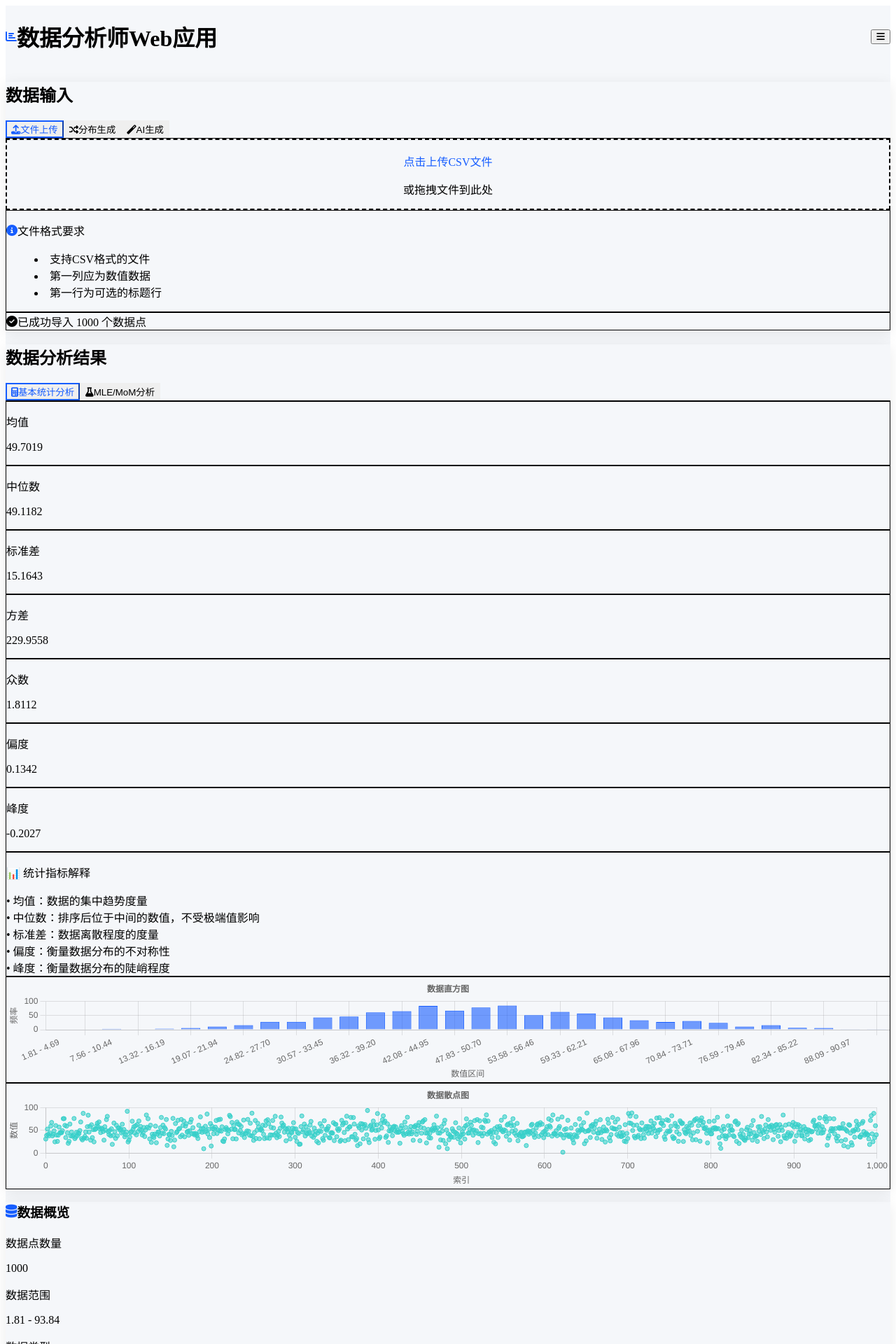
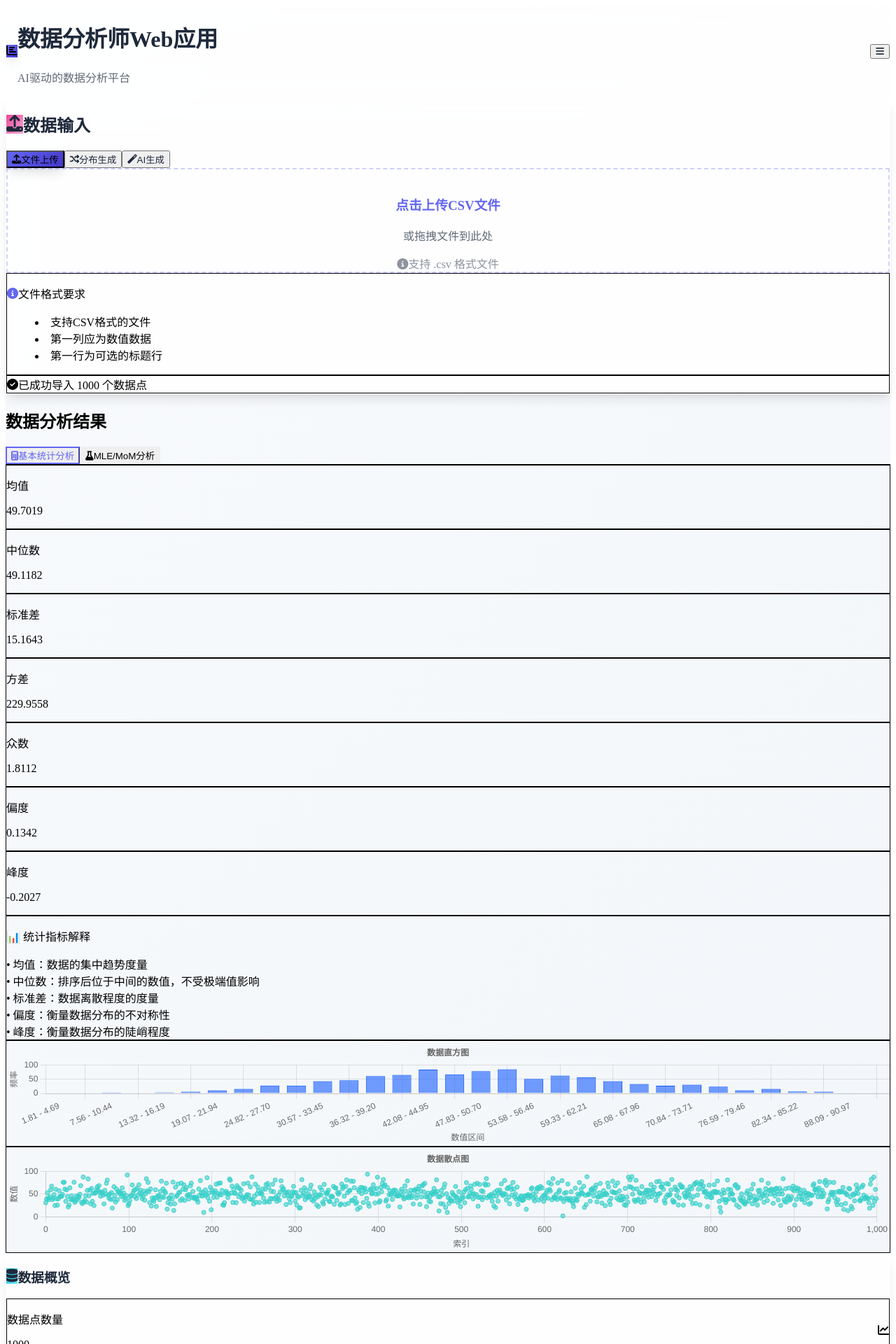
Before and after one commit to A1motoro/Analyzer_for_AIE1901, a React (Vite) app in the folder analyzer-app/: page / in a window 1280 px wide. Shown: the top 1920 px of the page at 70% size. Built offline with nearby package versions, Linux system fonts and the light colour scheme.

Commit message:
大幅提升界面美观度：现代化设计、玻璃拟态效果、流畅动画

```diff
--- a/analyzer-app/src/App.tsx
+++ b/analyzer-app/src/App.tsx
@@ -106,21 +106,28 @@ const App: React.FC = () => {
   }, []);
 
   return (
-    <div className="min-h-screen flex flex-col bg-neutral">
+    <div className="min-h-screen flex flex-col gradient-bg">
       {/* 顶部导航栏 */}
-      <header className="bg-white shadow-sm sticky top-0 z-10">
+      <header className="glass sticky top-0 z-10 backdrop-blur-xl border-b border-white/20">
         <div className="container mx-auto px-4 py-4 flex justify-between items-center">
-          <div className="flex items-center space-x-2">
-            <i className="fa fa-bar-chart text-2xl text-primary"></i>
-            <h1 className="text-xl font-bold text-gray-800">数据分析师Web应用</h1>
+          <div className="flex items-center space-x-3 animate-fade-in">
+            <div className="p-2 rounded-xl gradient-primary text-white shadow-lg">
+              <i className="fa fa-bar-chart text-xl"></i>
+            </div>
+            <div>
+              <h1 className="text-xl font-bold text-neutral-dark">数据分析师Web应用</h1>
+              <p className="text-xs text-neutral-dark/70">AI驱动的数据分析平台</p>
+            </div>
           </div>
 
           {/* 主导航 */}
-          <nav className="hidden md:flex items-center space-x-6">
+          <nav className="hidden md:flex items-center space-x-2">
             <button
               onClick={() => setCurrentView('analysis')}
-              className={`flex items-center font-medium ${
-                currentView === 'analysis' ? 'text-primary' : 'text-gray-600 hover:text-primary'
+              className={`flex items-center px-4 py-2 rounded-xl font-medium transition-all-300 hover-lift ${
+                currentView === 'analysis'
+                  ? 'gradient-primary text-white shadow-lg glow-primary'
+                  : 'text-neutral-dark hover:bg-white/60 hover:text-primary'
               }`}
             >
               <i className="fa fa-line-chart mr-2"></i>
@@ -128,8 +135,10 @@ const App: React.FC = () => {
             </button>
             <button
               onClick={() => setCurrentView('tutorial')}
-              className={`flex items-center font-medium ${
-                currentView === 'tutorial' ? 'text-primary' : 'text-gray-600 hover:text-primary'
+              className={`flex items-center px-4 py-2 rounded-xl font-medium transition-all-300 hover-lift ${
+                currentView === 'tutorial'
+                  ? 'gradient-primary text-white shadow-lg glow-primary'
+                  : 'text-neutral-dark hover:bg-white/60 hover:text-primary'
               }`}
             >
               <i className="fa fa-book mr-2"></i>
@@ -137,8 +146,10 @@ const App: React.FC = () => {
             </button>
             <button
               onClick={() => setCurrentView('settings')}
-              className={`flex items-center font-medium ${
-                currentView === 'settings' ? 'text-primary' : 'text-gray-600 hover:text-primary'
+              className={`flex items-center px-4 py-2 rounded-xl font-medium transition-all-300 hover-lift ${
+                currentView === 'settings'
+                  ? 'gradient-primary text-white shadow-lg glow-primary'
+                  : 'text-neutral-dark hover:bg-white/60 hover:text-primary'
               }`}
             >
               <i className="fa fa-cog mr-2"></i>
@@ -147,14 +158,14 @@ const App: React.FC = () => {
           </nav>
 
           {/* 移动端菜单按钮 */}
-          <button className="md:hidden text-gray-500">
+          <button className="md:hidden p-2 rounded-xl text-neutral-dark hover:bg-white/60 transition-all-300 hover-lift">
             <i className="fa fa-bars text-xl"></i>
           </button>
         </div>
       </header>
 
       {/* 主内容区域 */}
-      <main className="flex-grow container mx-auto px-4 py-8">
+      <main className="flex-grow container mx-auto px-4 py-8 animate-fade-in">
         {/* 数据分析视图 */}
         {currentView === 'analysis' && (
           <div className="grid grid-cols-1 lg:grid-cols-3 gap-6">
@@ -180,30 +191,55 @@ const App: React.FC = () => {
             {/* 侧边栏：AI助手和数据信息 */}
             <div className="space-y-6">
               {/* 数据概览 */}
-              <div className="bg-white rounded-xl shadow-card p-6 transition-all-300 hover:shadow-card-hover">
-                <h3 className="text-lg font-bold mb-4 flex items-center">
-                  <i className="fa fa-database text-primary mr-2"></i>
+              <div className="glass rounded-2xl p-6 transition-all-500 hover-lift card-shadow hover:card-shadow-hover animate-slide-in-right">
+                <h3 className="text-lg font-bold mb-4 flex items-center text-neutral-dark">
+                  <div className="p-2 rounded-lg gradient-secondary text-white mr-3">
+                    <i className="fa fa-database"></i>
+                  </div>
                   数据概览
                 </h3>
-                <div className="space-y-3">
+                <div className="space-y-4">
+                  <div className="p-4 rounded-xl bg-gradient-to-br from-blue-50 to-indigo-50 border border-blue-100">
+                    <div className="flex items-center justify-between">
                       <div>
-                    <p className="text-sm text-gray-500">数据点数量</p>
-                    <p className="text-2xl font-bold">{data.length}</p>
+                        <p className="text-sm font-medium text-blue-600">数据点数量</p>
+                        <p className="text-3xl font-bold text-blue-800">{data.length}</p>
                       </div>
+                      <div className="p-3 rounded-full bg-blue-500 text-white">
+                        <i className="fa fa-chart-line"></i>
+                      </div>
+                    </div>
+                  </div>
+
+                  <div className="p-4 rounded-xl bg-gradient-to-br from-green-50 to-emerald-50 border border-green-100">
+                    <div className="flex items-center justify-between">
                       <div>
-                    <p className="text-sm text-gray-500">数据范围</p>
-                    <p className="text-lg font-medium">
+                        <p className="text-sm font-medium text-green-600">数据范围</p>
+                        <p className="text-lg font-semibold text-green-800">
                           {data.length > 0
                             ? `${Math.min(...data).toFixed(2)} - ${Math.max(...data).toFixed(2)}`
                             : '--'
                           }
                         </p>
                       </div>
+                      <div className="p-3 rounded-full bg-green-500 text-white">
+                        <i className="fa fa-arrows-alt-h"></i>
+                      </div>
+                    </div>
+                  </div>
+
+                  <div className="p-4 rounded-xl bg-gradient-to-br from-purple-50 to-pink-50 border border-purple-100">
+                    <div className="flex items-center justify-between">
                       <div>
-                    <p className="text-sm text-gray-500">数据类型</p>
-                    <p className="text-lg font-medium">
+                        <p className="text-sm font-medium text-purple-600">数据类型</p>
+                        <p className="text-lg font-semibold text-purple-800">
                           {data.length > 0 ? '数值型数据' : '--'}
                         </p>
+                      </div>
+                      <div className="p-3 rounded-full bg-purple-500 text-white">
+                        <i className="fa fa-hashtag"></i>
+                      </div>
+                    </div>
                   </div>
                 </div>
               </div>
@@ -226,22 +262,42 @@ const App: React.FC = () => {
       </main>
 
       {/* 页脚 */}
-      <footer className="bg-gray-800 text-white py-8">
+      <footer className="glass-dark mt-16 py-12 border-t border-white/10">
         <div className="container mx-auto px-4">
           <div className="flex flex-col md:flex-row justify-between items-center">
-            <div className="mb-4 md:mb-0">
-              <p className="text-sm text-gray-400">© 2023 数据分析师Web应用. 保留所有权利.</p>
+            <div className="mb-6 md:mb-0 text-center md:text-left">
+              <div className="flex items-center justify-center md:justify-start space-x-3 mb-3">
+                <div className="p-2 rounded-xl gradient-primary text-white">
+                  <i className="fa fa-bar-chart"></i>
+                </div>
+                <div>
+                  <h3 className="text-lg font-bold text-white">数据分析师Web应用</h3>
+                  <p className="text-sm text-white/70">AI驱动的数据分析平台</p>
+                </div>
+              </div>
+              <p className="text-sm text-white/60">© 2024 数据分析师Web应用. 保留所有权利.</p>
             </div>
             <div className="flex space-x-4">
-              <a href="#" className="text-gray-400 hover:text-white transition-colors">
+              <a href="https://github.com/A1motoro/Analyzer_for_AIE1901" target="_blank" rel="noopener noreferrer"
+                 className="p-3 rounded-xl bg-white/10 hover:bg-white/20 text-white/70 hover:text-white transition-all-300 hover-lift">
                 <i className="fa fa-github text-xl"></i>
               </a>
-              <a href="#" className="text-gray-400 hover:text-white transition-colors">
+              <a href="#" className="p-3 rounded-xl bg-white/10 hover:bg-white/20 text-white/70 hover:text-white transition-all-300 hover-lift">
                 <i className="fa fa-twitter text-xl"></i>
               </a>
-              <a href="#" className="text-gray-400 hover:text-white transition-colors">
+              <a href="#" className="p-3 rounded-xl bg-white/10 hover:bg-white/20 text-white/70 hover:text-white transition-all-300 hover-lift">
                 <i className="fa fa-linkedin text-xl"></i>
               </a>
+            </div>
+          </div>
+
+          {/* 装饰性分割线 */}
+          <div className="mt-8 pt-8 border-t border-white/10">
+            <div className="flex justify-center space-x-8 text-sm text-white/50">
+              <span>🚀 现代化设计</span>
+              <span>🤖 AI驱动</span>
+              <span>📊 数据可视化</span>
+              <span>⚡ 高性能</span>
             </div>
           </div>
         </div>
--- a/analyzer-app/src/components/DataInputSection.tsx
+++ b/analyzer-app/src/components/DataInputSection.tsx
@@ -19,16 +19,21 @@ const DataInputSection: React.FC<DataInputSectionProps> = ({
   data
 }) => {
   return (
-    <section className="bg-white rounded-xl shadow-card p-6 mb-8 transition-all-300 hover:shadow-card-hover animate-slide-up">
-      <h2 className="text-xl font-bold mb-4">数据输入</h2>
+    <section className="glass rounded-2xl p-8 mb-8 transition-all-500 hover-lift card-shadow hover:card-shadow-hover animate-slide-up">
+      <h2 className="text-2xl font-bold mb-6 flex items-center text-neutral-dark">
+        <div className="p-3 rounded-xl gradient-accent text-white mr-4">
+          <i className="fa fa-upload"></i>
+        </div>
+        数据输入
+      </h2>
 
       {/* 输入方法切换标签 */}
-      <div className="flex border-b border-gray-200 mb-6">
+      <div className="flex flex-wrap gap-3 mb-8 p-2 rounded-xl bg-white/50">
         <button
-          className={`px-4 py-2 font-medium text-sm border-b-2 transition-all-300 ${
+          className={`flex items-center px-6 py-3 rounded-xl font-medium transition-all-300 hover-lift ${
             inputMethod === 'upload'
-              ? 'border-primary text-primary'
-              : 'border-transparent text-gray-500 hover:text-gray-700'
+              ? 'gradient-primary text-white shadow-lg glow-primary'
+              : 'bg-white/60 text-neutral-dark hover:bg-white hover:text-primary'
           }`}
           onClick={() => setInputMethod('upload')}
         >
@@ -36,10 +41,10 @@ const DataInputSection: React.FC<DataInputSectionProps> = ({
           文件上传
         </button>
         <button
-          className={`px-4 py-2 font-medium text-sm border-b-2 transition-all-300 ${
+          className={`flex items-center px-6 py-3 rounded-xl font-medium transition-all-300 hover-lift ${
             inputMethod === 'distribution'
-              ? 'border-primary text-primary'
-              : 'border-transparent text-gray-500 hover:text-gray-700'
+              ? 'gradient-secondary text-white shadow-lg'
+              : 'bg-white/60 text-neutral-dark hover:bg-white hover:text-secondary'
           }`}
           onClick={() => setInputMethod('distribution')}
         >
@@ -47,10 +52,10 @@ const DataInputSection: React.FC<DataInputSectionProps> = ({
           分布生成
         </button>
         <button
-          className={`px-4 py-2 font-medium text-sm border-b-2 transition-all-300 ${
+          className={`flex items-center px-6 py-3 rounded-xl font-medium transition-all-300 hover-lift ${
             inputMethod === 'ai'
-              ? 'border-primary text-primary'
-              : 'border-transparent text-gray-500 hover:text-gray-700'
+              ? 'gradient-accent text-white shadow-lg'
+              : 'bg-white/60 text-neutral-dark hover:bg-white hover:text-accent'
           }`}
           onClick={() => setInputMethod('ai')}
         >
@@ -61,8 +66,8 @@ const DataInputSection: React.FC<DataInputSectionProps> = ({
 
       {/* 文件上传区域 */}
       {inputMethod === 'upload' && (
-        <div className="space-y-4">
-          <div className="border-2 border-dashed border-gray-300 rounded-lg p-6 text-center hover:border-primary hover:bg-primary/5 transition-all-300">
+        <div className="space-y-6">
+          <div className="relative border-2 border-dashed border-primary/30 rounded-2xl p-8 text-center hover:border-primary hover:bg-primary/5 transition-all-500 hover-lift group">
             <input
               type="file"
               accept=".csv"
@@ -71,10 +76,15 @@ const DataInputSection: React.FC<DataInputSectionProps> = ({
               id="fileUpload"
             />
             <label htmlFor="fileUpload" className="cursor-pointer">
-              <i className="fa fa-file-text-o text-5xl text-gray-400 mb-4"></i>
-              <br />
-              <span className="font-medium text-primary">点击上传CSV文件</span>
-              <p className="text-sm text-gray-500 mt-2">或拖拽文件到此处</p>
+              <div className="p-4 rounded-full bg-gradient-to-br from-blue-100 to-indigo-100 text-primary mb-4 inline-block group-hover:scale-110 transition-transform duration-300">
+                <i className="fa fa-file-text-o text-4xl"></i>
+              </div>
+              <h3 className="text-xl font-bold text-primary mb-2">点击上传CSV文件</h3>
+              <p className="text-neutral-dark/70">或拖拽文件到此处</p>
+              <div className="mt-4 text-sm text-neutral-dark/50">
+                <i className="fa fa-info-circle mr-1"></i>
+                支持 .csv 格式文件
+              </div>
             </label>
           </div>
           <div className="bg-gray-50 border border-gray-200 rounded-lg p-4 text-sm text-gray-600">
--- a/analyzer-app/src/index.css
+++ b/analyzer-app/src/index.css
@@ -1,4 +1,5 @@
 @import url('https://cdnjs.cloudflare.com/ajax/libs/font-awesome/6.5.1/css/all.min.css');
+@import url('https://fonts.googleapis.com/css2?family=Inter:wght@300;400;500;600;700&display=swap');
 
 @tailwind base;
 @tailwind components;
@@ -6,16 +7,29 @@
 
 /* Tailwind CSS v4 自定义配置 */
 @theme {
-  --color-primary: #165DFF;
-  --color-secondary: #36CFC9;
-  --color-accent: #722ED1;
-  --color-neutral: #F5F7FA;
-  --color-neutral-dark: #1D2129;
+  --color-primary: #6366f1;
+  --color-primary-light: #a5b4fc;
+  --color-primary-dark: #4338ca;
+  --color-secondary: #06b6d4;
+  --color-secondary-light: #67e8f9;
+  --color-accent: #ec4899;
+  --color-accent-light: #f9a8d4;
+  --color-success: #10b981;
+  --color-warning: #f59e0b;
+  --color-error: #ef4444;
+  --color-neutral: #f8fafc;
+  --color-neutral-light: #f1f5f9;
+  --color-neutral-dark: #1e293b;
+  --color-neutral-darker: #0f172a;
 
-  --font-family-sans: Inter, system-ui, sans-serif;
+  --font-family-sans: 'Inter', system-ui, -apple-system, sans-serif;
 
-  --shadow-card: 0 4px 20px rgba(0, 0, 0, 0.08);
-  --shadow-card-hover: 0 8px 30px rgba(0, 0, 0, 0.12);
+  --shadow-sm: 0 1px 2px 0 rgba(0, 0, 0, 0.05);
+  --shadow: 0 1px 3px 0 rgba(0, 0, 0, 0.1), 0 1px 2px 0 rgba(0, 0, 0, 0.06);
+  --shadow-md: 0 4px 6px -1px rgba(0, 0, 0, 0.1), 0 2px 4px -1px rgba(0, 0, 0, 0.06);
+  --shadow-lg: 0 10px 15px -3px rgba(0, 0, 0, 0.1), 0 4px 6px -2px rgba(0, 0, 0, 0.05);
+  --shadow-xl: 0 20px 25px -5px rgba(0, 0, 0, 0.1), 0 10px 10px -5px rgba(0, 0, 0, 0.04);
+  --shadow-glow: 0 0 20px rgba(99, 102, 241, 0.3);
 }
 
 /* 自定义工具类 */
@@ -24,22 +38,98 @@
     content-visibility: auto;
   }
   .card-shadow {
-    box-shadow: 0 4px 20px rgba(0, 0, 0, 0.08);
+    box-shadow: var(--shadow-lg);
+  }
+  .card-shadow-hover {
+    box-shadow: var(--shadow-xl);
   }
   .transition-all-300 {
-    transition: all 300ms ease-in-out;
+    transition: all 300ms cubic-bezier(0.4, 0, 0.2, 1);
+  }
+  .transition-all-500 {
+    transition: all 500ms cubic-bezier(0.4, 0, 0.2, 1);
   }
   .text-balance {
     text-wrap: balance;
   }
+
+  /* 玻璃拟态效果 */
+  .glass {
+    background: rgba(255, 255, 255, 0.85);
+    backdrop-filter: blur(20px);
+    border: 1px solid rgba(255, 255, 255, 0.2);
+  }
+  .glass-dark {
+    background: rgba(15, 23, 42, 0.8);
+    backdrop-filter: blur(20px);
+    border: 1px solid rgba(255, 255, 255, 0.1);
+  }
+
+  /* 渐变背景 */
+  .gradient-primary {
+    background: linear-gradient(135deg, var(--color-primary) 0%, var(--color-primary-dark) 100%);
+  }
+  .gradient-secondary {
+    background: linear-gradient(135deg, var(--color-secondary) 0%, var(--color-secondary-light) 100%);
+  }
+  .gradient-accent {
+    background: linear-gradient(135deg, var(--color-accent) 0%, var(--color-accent-light) 100%);
+  }
+  .gradient-bg {
+    background: linear-gradient(135deg, var(--color-neutral) 0%, var(--color-neutral-light) 100%);
+  }
+
+  /* 发光效果 */
+  .glow-primary {
+    box-shadow: var(--shadow-glow);
+  }
+
+  /* 动画 */
   .animate-fade-in {
-    animation: fadeIn 0.3s ease-in-out;
+    animation: fadeIn 0.6s cubic-bezier(0.4, 0, 0.2, 1);
   }
   .animate-slide-up {
-    animation: slideUp 0.4s ease-out;
+    animation: slideUp 0.8s cubic-bezier(0.4, 0, 0.2, 1);
+  }
+  .animate-slide-in-left {
+    animation: slideInLeft 0.6s cubic-bezier(0.4, 0, 0.2, 1);
+  }
+  .animate-slide-in-right {
+    animation: slideInRight 0.6s cubic-bezier(0.4, 0, 0.2, 1);
   }
   .animate-pulse-slow {
     animation: pulse 3s cubic-bezier(0.4, 0, 0.6, 1) infinite;
+  }
+  .animate-bounce-gentle {
+    animation: bounceGentle 2s infinite;
+  }
+
+  /* 悬停效果 */
+  .hover-lift {
+    transform: translateY(0);
+    transition: transform 0.3s cubic-bezier(0.4, 0, 0.2, 1);
+  }
+  .hover-lift:hover {
+    transform: translateY(-2px);
+  }
+
+  /* 滚动条美化 */
+  .scrollbar-thin {
+    scrollbar-width: thin;
+    scrollbar-color: var(--color-primary-light) transparent;
+  }
+  .scrollbar-thin::-webkit-scrollbar {
+    width: 6px;
+  }
+  .scrollbar-thin::-webkit-scrollbar-track {
+    background: transparent;
+  }
+  .scrollbar-thin::-webkit-scrollbar-thumb {
+    background: var(--color-primary-light);
+    border-radius: 3px;
+  }
+  .scrollbar-thin::-webkit-scrollbar-thumb:hover {
+    background: var(--color-primary);
   }
 }
 
@@ -52,10 +142,50 @@
 @keyframes slideUp {
   from {
     opacity: 0;
-    transform: translateY(20px);
+    transform: translateY(30px);
   }
   to {
     opacity: 1;
     transform: translateY(0);
   }
 }
+
+@keyframes slideInLeft {
+  from {
+    opacity: 0;
+    transform: translateX(-30px);
+  }
+  to {
+    opacity: 1;
+    transform: translateX(0);
+  }
+}
+
+@keyframes slideInRight {
+  from {
+    opacity: 0;
+    transform: translateX(30px);
+  }
+  to {
+    opacity: 1;
+    transform: translateX(0);
+  }
+}
+
+@keyframes bounceGentle {
+  0%, 100% {
+    transform: translateY(0);
+  }
+  50% {
+    transform: translateY(-5px);
+  }
+}
+
+@keyframes shimmer {
+  0% {
+    background-position: -200% 0;
+  }
+  100% {
+    background-position: 200% 0;
+  }
+}
```
Lines whose indentation alone changed are shown as unchanged.
